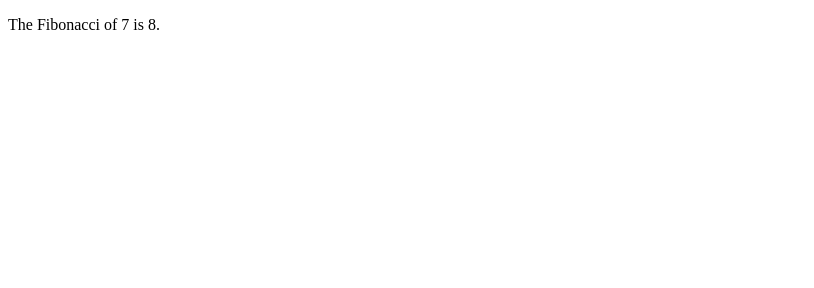
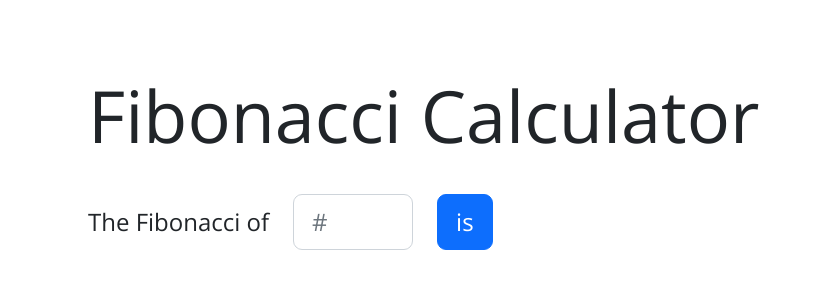
Before and after one commit to israeltechchallenge/fs-01-fibonacci-yossirise, a plain HTML site: page index.html in a window 1280 px wide. Shown: the whole page, without its empty margins (0-814 px from the left). Drawn offline with nearby package versions, Linux system fonts and the light colour scheme.

Commit message:
Do milestone 3

```diff
--- a/index.html
+++ b/index.html
@@ -3,13 +3,40 @@
   <head>
     <meta charset="UTF-8" />
     <meta name="viewport" content="width=device-width, initial-scale=1.0" />
+    <link rel="preconnect" href="https://fonts.googleapis.com" />
+    <link rel="preconnect" href="https://fonts.gstatic.com" crossorigin />
+    <link
+      href="https://fonts.googleapis.com/css2?family=Open+Sans:wght@400;700&display=swap"
+      rel="stylesheet"
+    />
+    <link
+      href="https://cdn.jsdelivr.net/npm/bootstrap@5.2.0-beta1/dist/css/bootstrap.min.css"
+      rel="stylesheet"
+      integrity="sha384-0evHe/X+R7YkIZDRvuzKMRqM+OrBnVFBL6DOitfPri4tjfHxaWutUpFmBp4vmVor"
+      crossorigin="anonymous"
+    />
+    <link rel="stylesheet" href="style.css" />
     <script type="module" src="main.js"></script>
     <title>Fibonacci Calculator</title>
   </head>
-  <body>
-    <p>
-      The Fibonacci of <span class="fibonacci-index"></span> is
-      <span class="fibonacci-number"></span>.
-    </p>
+  <body class="container my-3 my-md-5">
+    <h1 class="mb-4 display-5">Fibonacci Calculator</h1>
+    <section class="calculator d-flex gap-3 align-items-center">
+      The Fibonacci of
+      <input
+        id="fibonacci-index-input"
+        class="fibonacci-index-input form-control"
+        type="number"
+        placeholder="#"
+      />
+      <button class="get-fibonacci-number btn btn-primary">is</button>
+      <span class="fibonacci-number-output fw-bold text-decoration-underline">
+      </span>
+    </section>
+    <script
+      src="https://cdn.jsdelivr.net/npm/bootstrap@5.2.0-beta1/dist/js/bootstrap.bundle.min.js"
+      integrity="sha384-pprn3073KE6tl6bjs2QrFaJGz5/SUsLqktiwsUTF55Jfv3qYSDhgCecCxMW52nD2"
+      crossorigin="anonymous"
+    ></script>
   </body>
 </html>
--- a/main.js
+++ b/main.js
@@ -1,8 +1,11 @@
-const fibonacci_index = 7,
-  fibonacci_number = fibonacci(fibonacci_index);
+const inputFibonacciIndex = document.querySelector(".fibonacci-index-input"),
+  buttonGetFibonacciNumber = document.querySelector(".get-fibonacci-number"),
+  fibonacciNumberOutput = document.querySelector(".fibonacci-number-output");
 
-document.querySelector(".fibonacci-index").textContent = fibonacci_index;
-document.querySelector(".fibonacci-number").textContent = fibonacci_number;
+buttonGetFibonacciNumber.addEventListener("click", () => {
+  const fibonacciNumber = fibonacci(inputFibonacciIndex.value);
+  fibonacciNumberOutput.textContent = fibonacciNumber;
+});
 
 function fibonacci(index) {
   if (index <= 1) {
--- /dev/null
+++ b/style.css
@@ -0,0 +1,14 @@
+:root {
+  font-size: 24px;
+  --bs-body-font-family: "Open Sans", sans-serif;
+}
+
+input.fibonacci-index-input {
+  width: 5em;
+  appearance: textfield;
+}
+
+input.fibonacci-index-input::-webkit-outer-spin-button,
+input.fibonacci-index-input::-webkit-inner-spin-button {
+  appearance: none;
+}
```
